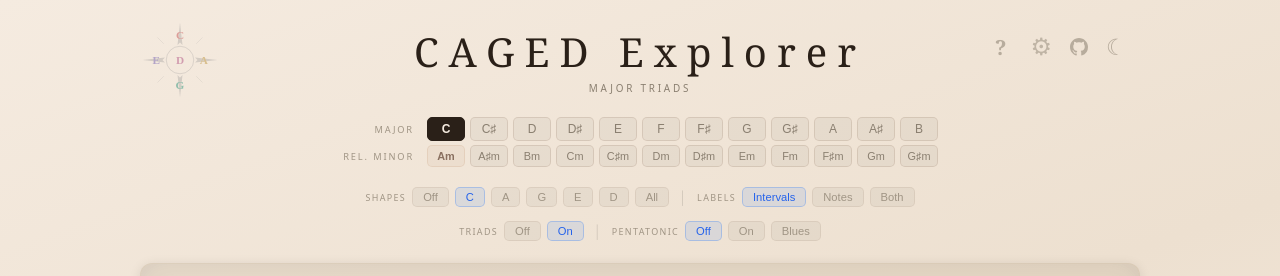
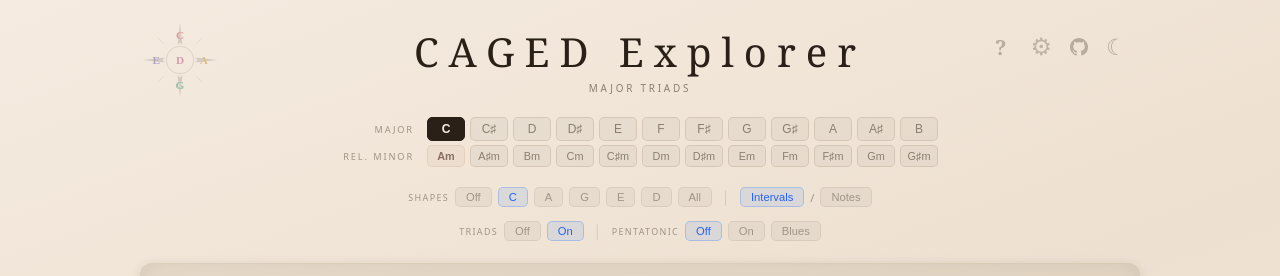
Before and after one commit to tartansandal/caged-explorer, a React (Vite) app: page / in a window 1280 px wide. Shown: the top 276 px of the page. Built offline with nearby package versions, Linux system fonts and the light colour scheme.

Commit message:
feat: replace 3-way label toggle with Intervals/Notes swap

```diff
--- a/src/App.jsx
+++ b/src/App.jsx
@@ -852,11 +852,9 @@ export default function CAGEDExplorer() {
             </select>
             <ToggleButton label="All" active={activeShape === "all"} onClick={() => changeShape(activeShape === "all" ? "off" : "all")} theme={theme} />
             <span style={{ display: "inline-flex", alignItems: "center", gap: 4, flexWrap: "nowrap" }}>
-              <span style={{ fontSize: "0.5rem", color: theme.text.dim, letterSpacing: "0.12em", textTransform: "uppercase" }}>Labels</span>
-              {["intervals", "notes", "both"].map(m => (
-                <ToggleButton key={m} label={m === "intervals" ? "Intervals" : m === "notes" ? "Notes" : "Both"}
-                  active={labelMode === m} onClick={() => setLabelMode(m)} theme={theme} />
-              ))}
+              <ToggleButton label="Intervals" active={labelMode === "intervals"} onClick={() => setLabelMode("intervals")} theme={theme} />
+              <span style={{ color: theme.text.dim, fontSize: "0.7rem" }}>/</span>
+              <ToggleButton label="Notes" active={labelMode === "notes"} onClick={() => setLabelMode("notes")} theme={theme} />
             </span>
           </div>
         ) : (
@@ -901,11 +899,9 @@ export default function CAGEDExplorer() {
                 );
               })}
               <span style={STYLE.divider}>│</span>
-              <span style={STYLE.optionLabel}>Labels</span>
-              {["intervals", "notes", "both"].map(m => (
-                <ToggleButton key={m} label={m === "intervals" ? "Intervals" : m === "notes" ? "Notes" : "Both"}
-                  active={labelMode === m} onClick={() => setLabelMode(m)} theme={theme} />
-              ))}
+              <ToggleButton label="Intervals" active={labelMode === "intervals"} onClick={() => setLabelMode("intervals")} theme={theme} />
+              <span style={{ color: theme.text.dim, fontSize: "0.7rem" }}>/</span>
+              <ToggleButton label="Notes" active={labelMode === "notes"} onClick={() => setLabelMode("notes")} theme={theme} />
             </div>
           </>
         )}
```
